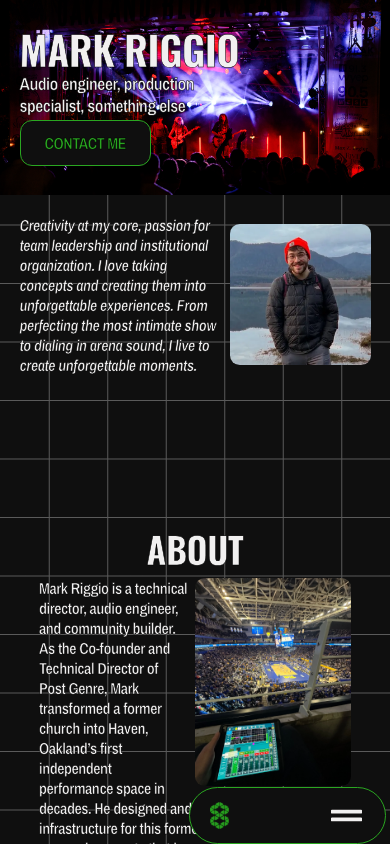
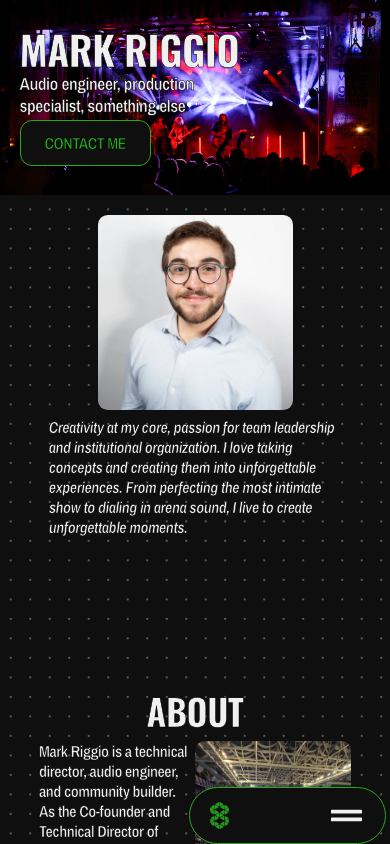
Before and after one commit to jasonkuehnle/mark-riggio, a React (Vite) app: page / in a window 390 px wide. Shown: the top 844 px of the page. Built offline with nearby package versions, Linux system fonts and the light colour scheme.

Commit message:
new headshot

```diff
--- a/src/components/Banner/Banner.jsx
+++ b/src/components/Banner/Banner.jsx
@@ -1,6 +1,6 @@
 import styles from "./Banner.module.css";
 import Button from "../Button/Button";
-import markFace from "../../assets/media/mark-face.webp";
+import markFace from "../../assets/media/headShot.webp";
 import trakLogo from "../../assets/media/8trak-logo.webp";
 
 import { navigate } from "../../utils/navigation.js";
--- a/src/components/Banner/Banner.module.css
+++ b/src/components/Banner/Banner.module.css
@@ -95,11 +95,18 @@
 
 @media (max-width: 600px) {
   .aboutHeader {
-    width: 90%;
+    width: 100%;
+    flex-direction: column;
   }
 
   .aboutHeader img {
-    width: 40%;
+    width: 50%;
+    order: 0;
+  }
+
+  .aboutHeaderText {
+    width: 75%;
+    order: 1;
   }
 
   .bannerContainer {
--- a/src/components/NavBar/NavBar.module.css
+++ b/src/components/NavBar/NavBar.module.css
@@ -89,7 +89,7 @@
 .hamburger {
   color: var(--off-white);
   padding: 1vw;
-  font-size: 10vw;
+  font-size: 5vw;
   display: none;
   cursor: pointer;
 }
@@ -134,6 +134,7 @@
 
   .hamburger {
     display: block;
+    font-size: 10vw;
   }
 
   .desktopNavBarLinks {
@@ -159,7 +160,16 @@
   }
 }
 
-@media (hover: none) {
+@media ((max-width: 600px) and (hover: none)) {
+  /* .desktopNavBarLinks,
+  .navBarLogo {
+    display: none;
+  }
+
+  .hamburger {
+    display: block;
+  } */
+
   .navBarContainer {
     position: fixed;
     top: auto;
--- a/src/index.css
+++ b/src/index.css
@@ -58,11 +58,27 @@ a:visited {
 
   /* background-color: var(--dark-grey); */
   background-color: var(--off-black);
-  background-image:
+  /* background-image:
     linear-gradient(var(--dark-grey) 1px, transparent 1px),
-    linear-gradient(to right, var(--dark-grey) 1px, var(--off-black) 1px);
-  background-size: 10vw 10vw;
+    linear-gradient(to right, var(--dark-grey) 1px, var(--off-black) 1px); */
+  background-size: 2vw 2vw;
   background-position: center;
+
+  background-image: radial-gradient(
+    circle at 1px 1px,
+    var(--dark-grey) 1px,
+    transparent 0
+  );
+
+  /* backgroundImage: `
+        radial-gradient(circle at 50% 50%,
+          rgba(34, 197, 94, 0.18) 0%,
+          rgba(34, 197, 94, 0.1) 25%,
+          rgba(34, 197, 94, 0.04) 35%,
+          transparent 50%
+        )
+      `,
+      backgroundSize: "100% 100%", */
 }
 
 input,
@@ -177,7 +193,7 @@ h6 {
   }
 
   :root {
-    background-size: 15vw 15vw;
+    background-size: 5vw 5vw;
   }
 }
 
@@ -199,4 +215,7 @@ h6 {
   h3 {
     font-size: 1.1rem;
   }
+  /* h4 {
+    font-size: 1.1rem;
+  } */
 }
```
Also changed, not shown: src/assets/media/headShot.webp (added).
